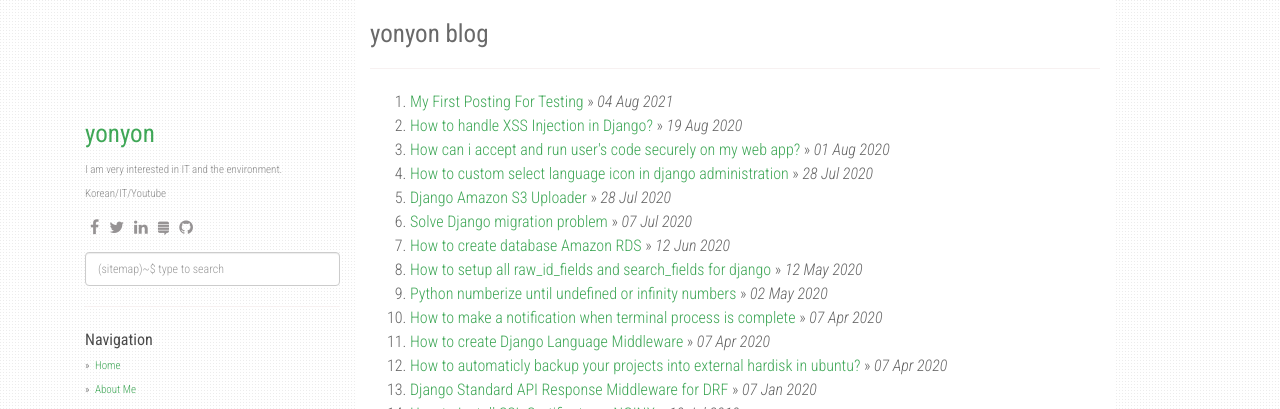
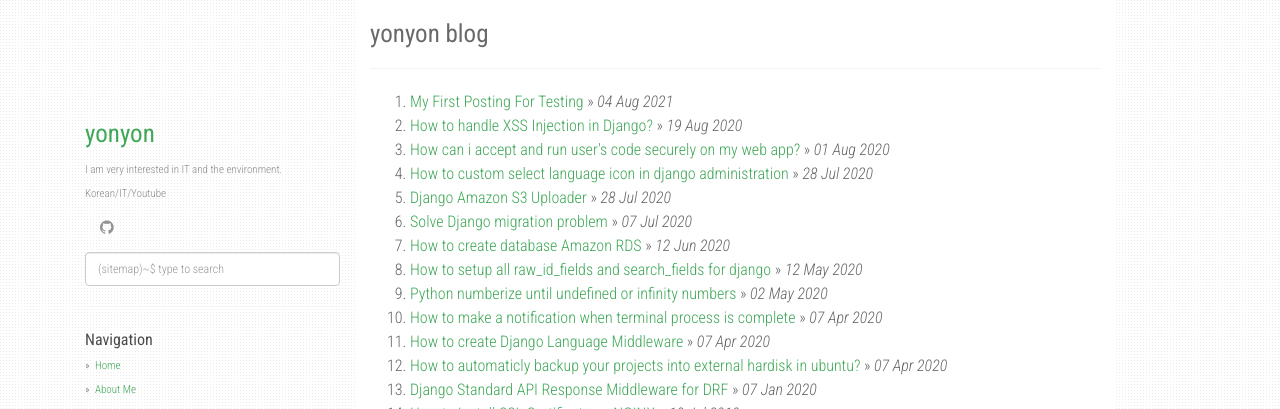
Before and after one commit to agusmakmun/agusmakmun.github.io, a Jekyll site: the page built from index.html, in a window 1280 px wide. Shown: the top 409 px of the page. Built offline with Jekyll 4.4.1, drawn with Linux system fonts in a browser that asks for light colours; nearby versions of some CDN libraries; the list of posts is cut into pages by our own code.

Commit message:
Update _config.yml

```diff
--- a/_config.yml
+++ b/_config.yml
@@ -16,16 +16,10 @@
     permalink: /project/:path/
 
 social:
-    - icon: fa-facebook
-      link: "#"
-    - icon: fa-twitter
-      link: "#"
-    - icon: fa-linkedin
-      link: "#"
-    - icon: fa-stack-exchange
-      link: "#"
+    - icon: fa-instar
+      link: "https://www.instagram.com/yonyon132222"
     - icon: fa-github
-      link: "https://github.com/agusmakmun"
+      link: "https://github.com/yonyonsan"
 
 share:
   twitter_username: github.io
```
